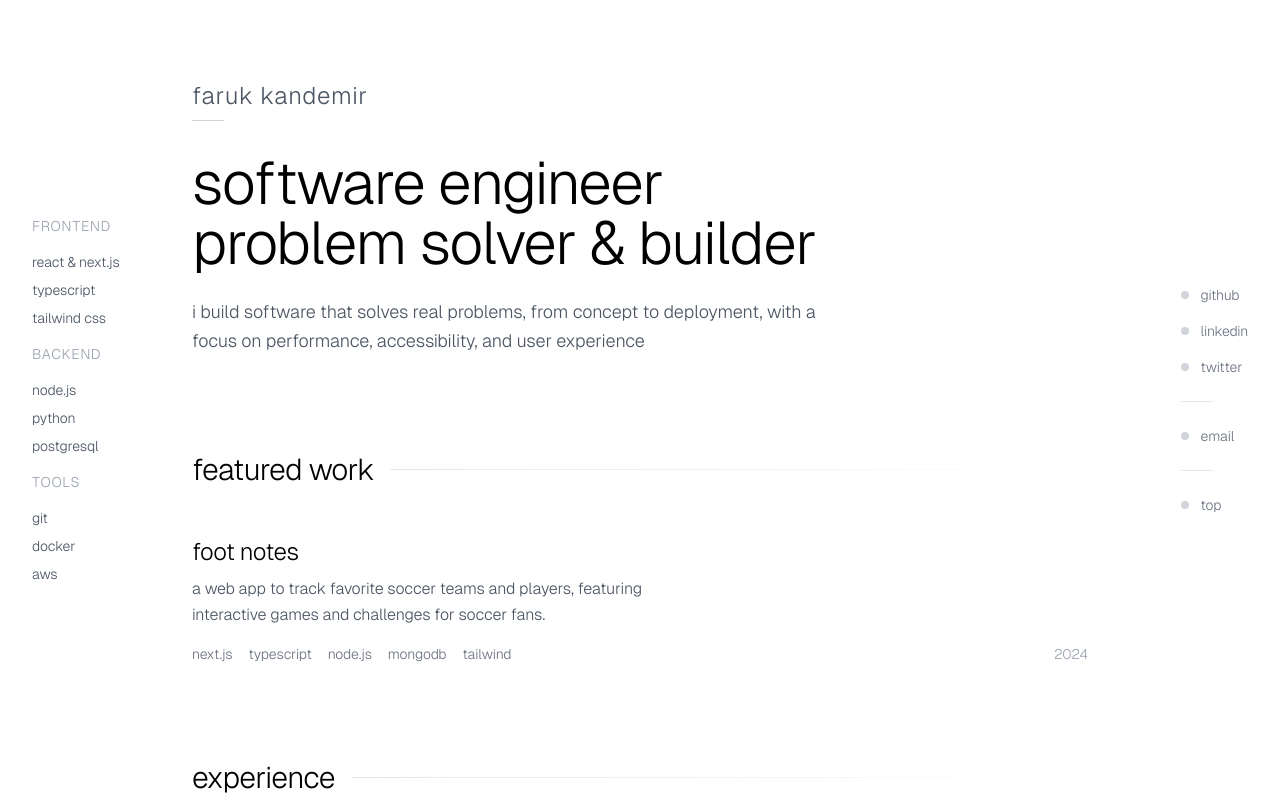
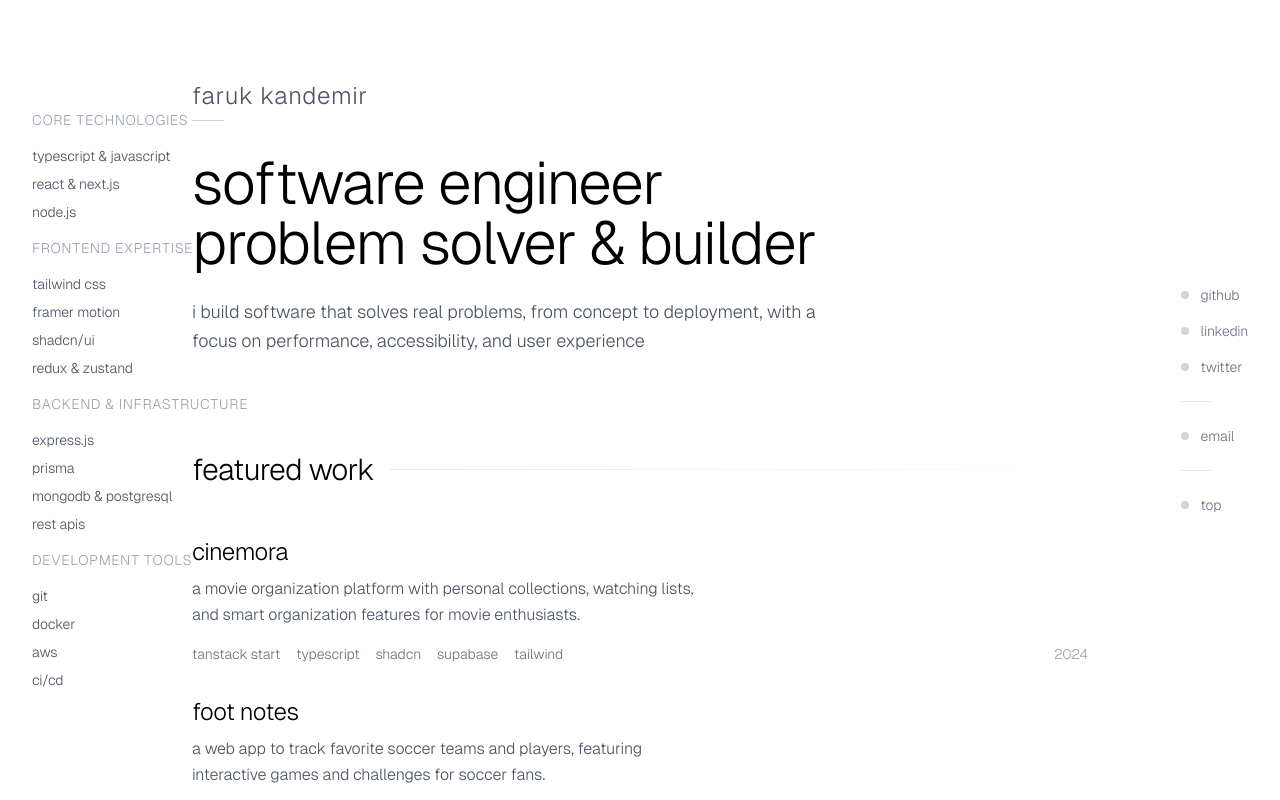
Before and after one commit to farukkandemir/portfolio-website, a Next.js app: page / in a window 1280 px wide. Shown: the top 800 px of the page. Built offline with nearby package versions, Linux system fonts and the light colour scheme.

Commit message:
refined skills and tools sections on homepage, updated project details with new entry for 'Cinemora', and enhanced clarity in technology listings

```diff
--- a/app/page.tsx
+++ b/app/page.tsx
@@ -28,34 +28,54 @@ export default function Home() {
           {/* Skills */}
           <div className="space-y-4">
             <h4 className="text-sm font-light text-gray-400 uppercase tracking-wider">
-              frontend
+              core technologies
             </h4>
             <div className="space-y-2">
               <div className="text-sm font-light text-gray-600">
+                typescript & javascript
+              </div>
+              <div className="text-sm font-light text-gray-600">
                 react & next.js
               </div>
-              <div className="text-sm font-light text-gray-600">typescript</div>
+              <div className="text-sm font-light text-gray-600">node.js</div>
+            </div>
+
+            <h4 className="text-sm font-light text-gray-400 uppercase tracking-wider mt-6">
+              frontend expertise
+            </h4>
+            <div className="space-y-2">
               <div className="text-sm font-light text-gray-600">
                 tailwind css
+              </div>
+              <div className="text-sm font-light text-gray-600">
+                framer motion
+              </div>
+              <div className="text-sm font-light text-gray-600">shadcn/ui</div>
+              <div className="text-sm font-light text-gray-600">
+                redux & zustand
               </div>
             </div>
 
             <h4 className="text-sm font-light text-gray-400 uppercase tracking-wider mt-6">
-              backend
+              backend & infrastructure
             </h4>
             <div className="space-y-2">
-              <div className="text-sm font-light text-gray-600">node.js</div>
-              <div className="text-sm font-light text-gray-600">python</div>
-              <div className="text-sm font-light text-gray-600">postgresql</div>
+              <div className="text-sm font-light text-gray-600">express.js</div>
+              <div className="text-sm font-light text-gray-600">prisma</div>
+              <div className="text-sm font-light text-gray-600">
+                mongodb & postgresql
+              </div>
+              <div className="text-sm font-light text-gray-600">rest apis</div>
             </div>
 
             <h4 className="text-sm font-light text-gray-400 uppercase tracking-wider mt-6">
-              tools
+              development tools
             </h4>
             <div className="space-y-2">
               <div className="text-sm font-light text-gray-600">git</div>
               <div className="text-sm font-light text-gray-600">docker</div>
               <div className="text-sm font-light text-gray-600">aws</div>
+              <div className="text-sm font-light text-gray-600">ci/cd</div>
             </div>
           </div>
         </motion.div>
@@ -168,6 +188,26 @@ export default function Home() {
             </div>
 
             <div className="space-y-8">
+              {/* Project */}
+              <article className="group cursor-pointer">
+                <h4 className="text-2xl font-light mb-2">Cinemora</h4>
+                <p className="text-gray-600 font-light leading-relaxed mb-4 max-w-lg">
+                  A movie organization platform with personal collections,
+                  watching lists, and smart organization features for movie
+                  enthusiasts.
+                </p>
+                <div className="flex items-center justify-between">
+                  <div className="flex gap-4 text-sm text-gray-500 font-light">
+                    <span>TanStack Start</span>
+                    <span>TypeScript</span>
+                    <span>Shadcn</span>
+                    <span>Supabase</span>
+                    <span>Tailwind</span>
+                  </div>
+                  <span className="text-sm text-gray-400 font-light">2024</span>
+                </div>
+              </article>
+
               {/* Project */}
               <article className="group cursor-pointer">
                 <h4 className="text-2xl font-light mb-2">Foot Notes</h4>
```
